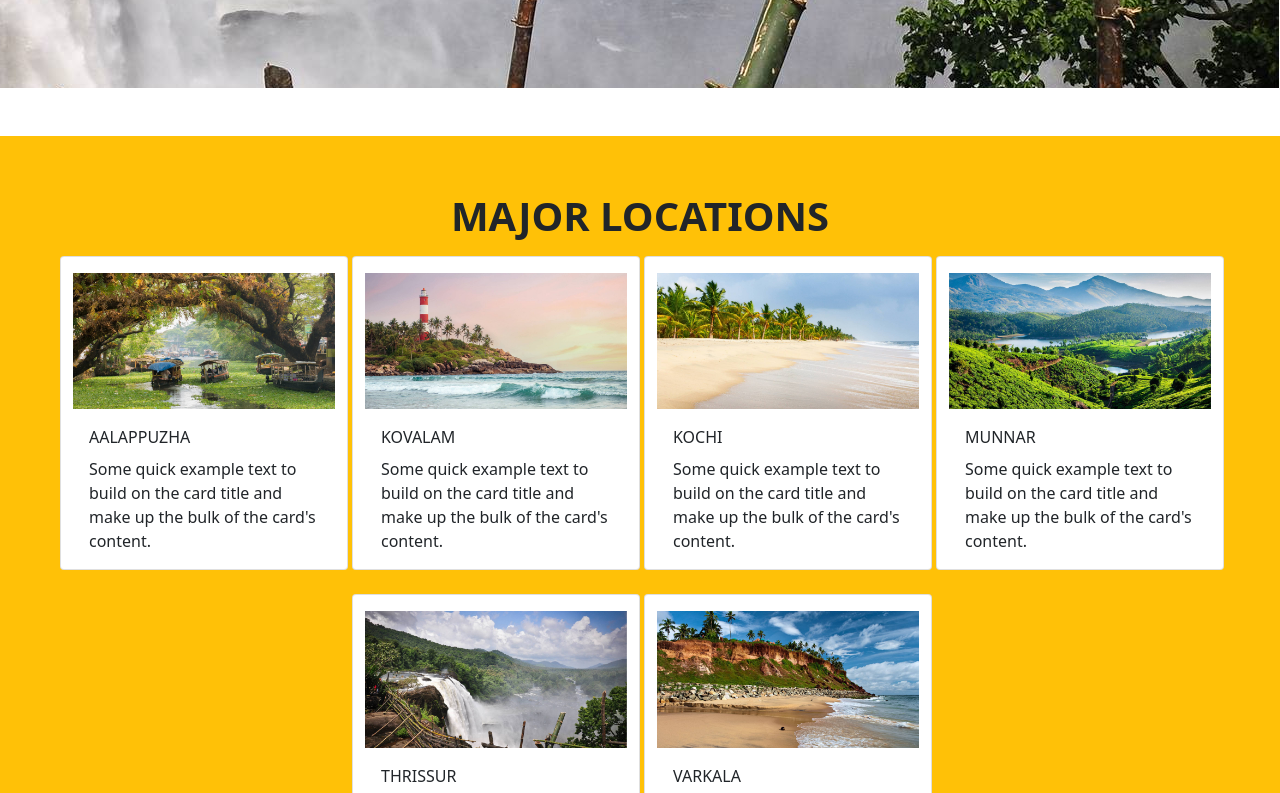
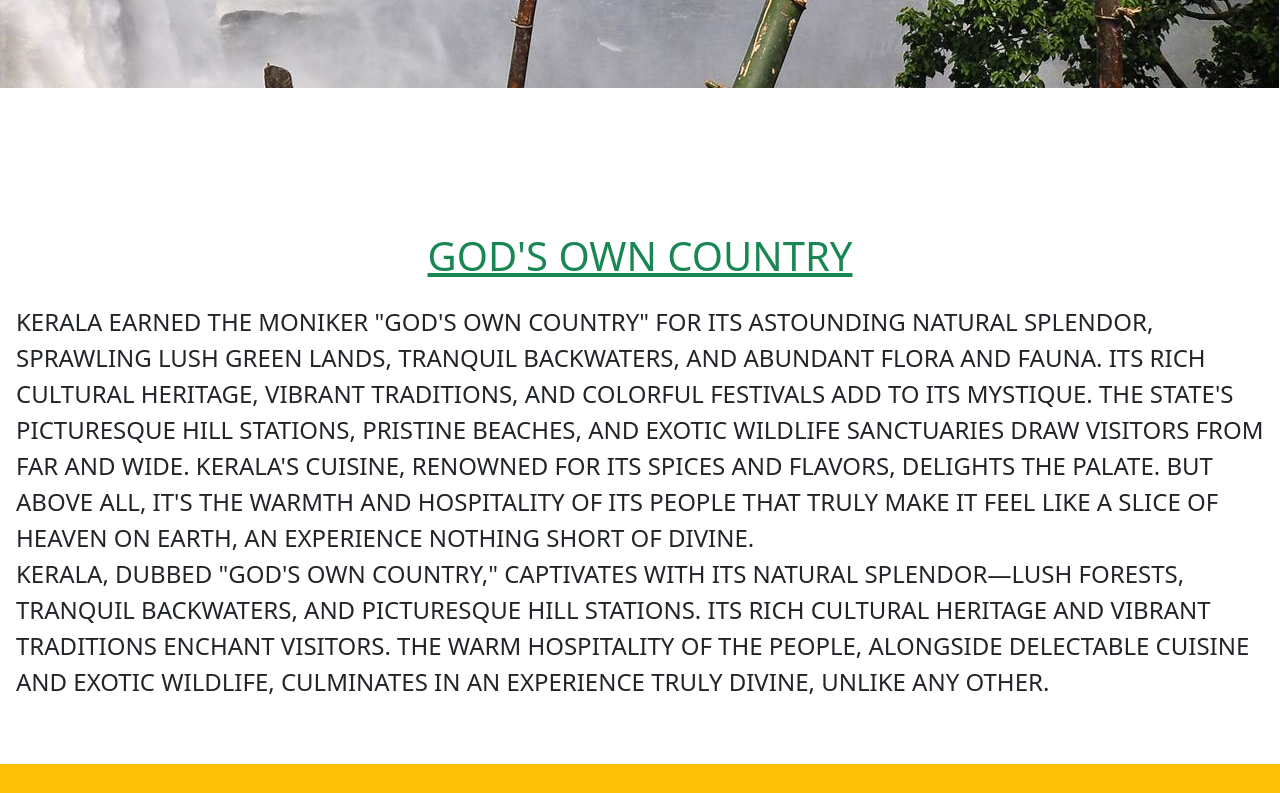
Before and after one commit to minhaj-ap/kerala, a plain HTML site: page index.html in a window 1280 px wide. Shown: the part 760-1553 px from the top of the page. Drawn offline with nearby package versions, Linux system fonts and the light colour scheme.

Commit message:
gods own country part is ready

```diff
--- a/index.html
+++ b/index.html
@@ -77,8 +77,32 @@
         KERALA <br />GOD'S OWN COUNTRY
       </div>
     </div>
-    <div class="container mw-100  bg-warning p-0 mt-5 pt-5" id="locations">
-      <h1 class="fw-bolder fs-1 text-center text-whitew-100 p-2">MAJOR LOCATIONS</h1>
+    <div class="container mw-100 p-0 mt-5 pt-5" id="gods-own-country">
+      <h1 class="fs-1 text-center text-success mt-5 text-decoration-underline">
+        GOD'S OWN COUNTRY
+      </h1>
+      <p class="p-3 fs-4">
+        KERALA EARNED THE MONIKER "GOD'S OWN COUNTRY" FOR ITS ASTOUNDING NATURAL
+        SPLENDOR, SPRAWLING LUSH GREEN LANDS, TRANQUIL BACKWATERS, AND ABUNDANT
+        FLORA AND FAUNA. ITS RICH CULTURAL HERITAGE, VIBRANT TRADITIONS, AND
+        COLORFUL FESTIVALS ADD TO ITS MYSTIQUE. THE STATE'S PICTURESQUE HILL
+        STATIONS, PRISTINE BEACHES, AND EXOTIC WILDLIFE SANCTUARIES DRAW
+        VISITORS FROM FAR AND WIDE. KERALA'S CUISINE, RENOWNED FOR ITS SPICES
+        AND FLAVORS, DELIGHTS THE PALATE. BUT ABOVE ALL, IT'S THE WARMTH AND
+        HOSPITALITY OF ITS PEOPLE THAT TRULY MAKE IT FEEL LIKE A SLICE OF HEAVEN
+        ON EARTH, AN EXPERIENCE NOTHING SHORT OF DIVINE.
+        <br />KERALA, DUBBED "GOD'S OWN COUNTRY," CAPTIVATES WITH ITS NATURAL
+        SPLENDOR—LUSH FORESTS, TRANQUIL BACKWATERS, AND PICTURESQUE HILL
+        STATIONS. ITS RICH CULTURAL HERITAGE AND VIBRANT TRADITIONS ENCHANT
+        VISITORS. THE WARM HOSPITALITY OF THE PEOPLE, ALONGSIDE DELECTABLE
+        CUISINE AND EXOTIC WILDLIFE, CULMINATES IN AN EXPERIENCE TRULY DIVINE,
+        UNLIKE ANY OTHER.
+      </p>
+    </div>
+    <div class="container mw-100 bg-warning p-0 mt-5 pt-5 pb-5" id="locations">
+      <h1 class="fw-bolder fs-1 text-center text-whitew-100 p-2">
+        MAJOR LOCATIONS
+      </h1>
       <div class="col">
         <div class="row justify-content-center g-4">
           <div class="card ms-1" style="width: 18rem">
```
